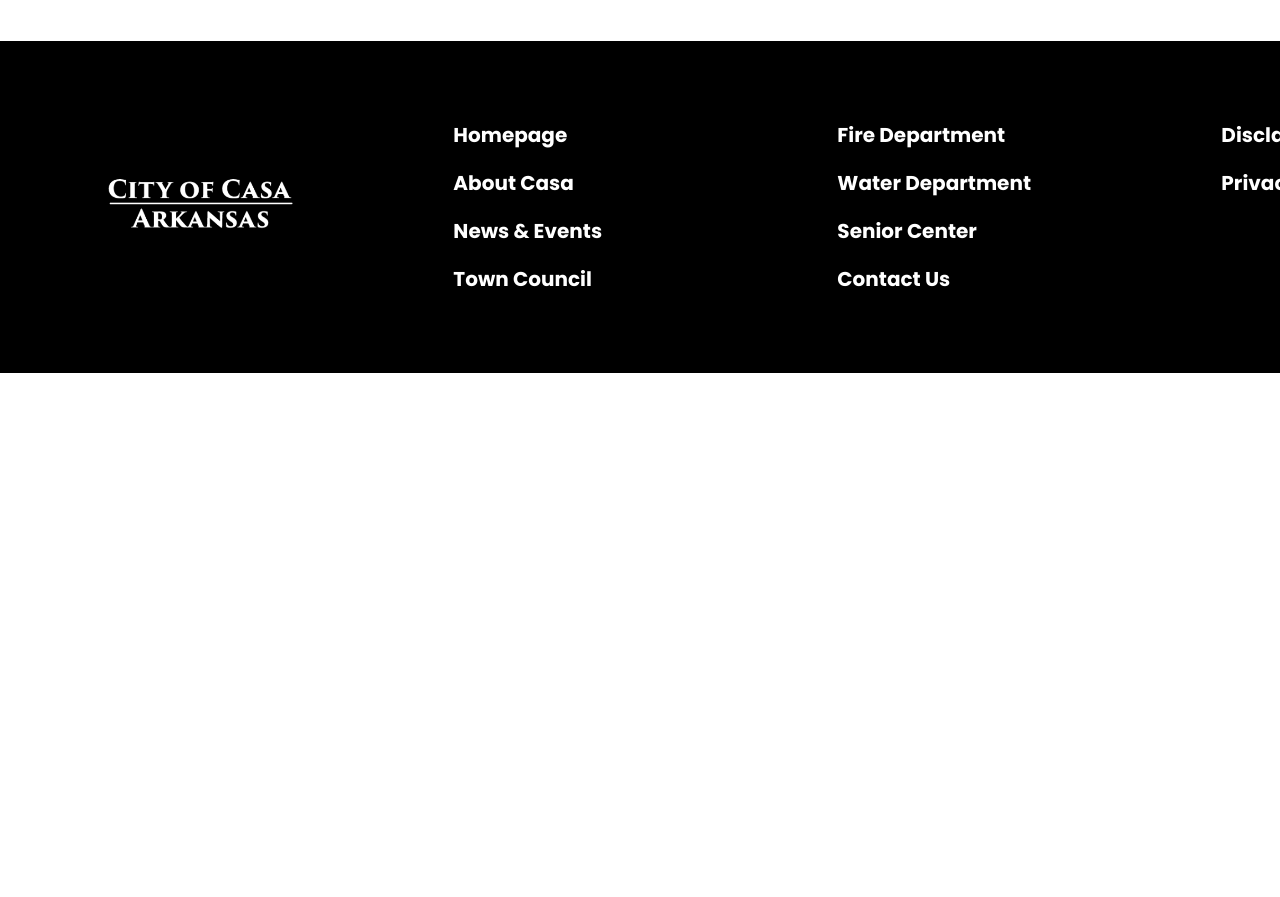
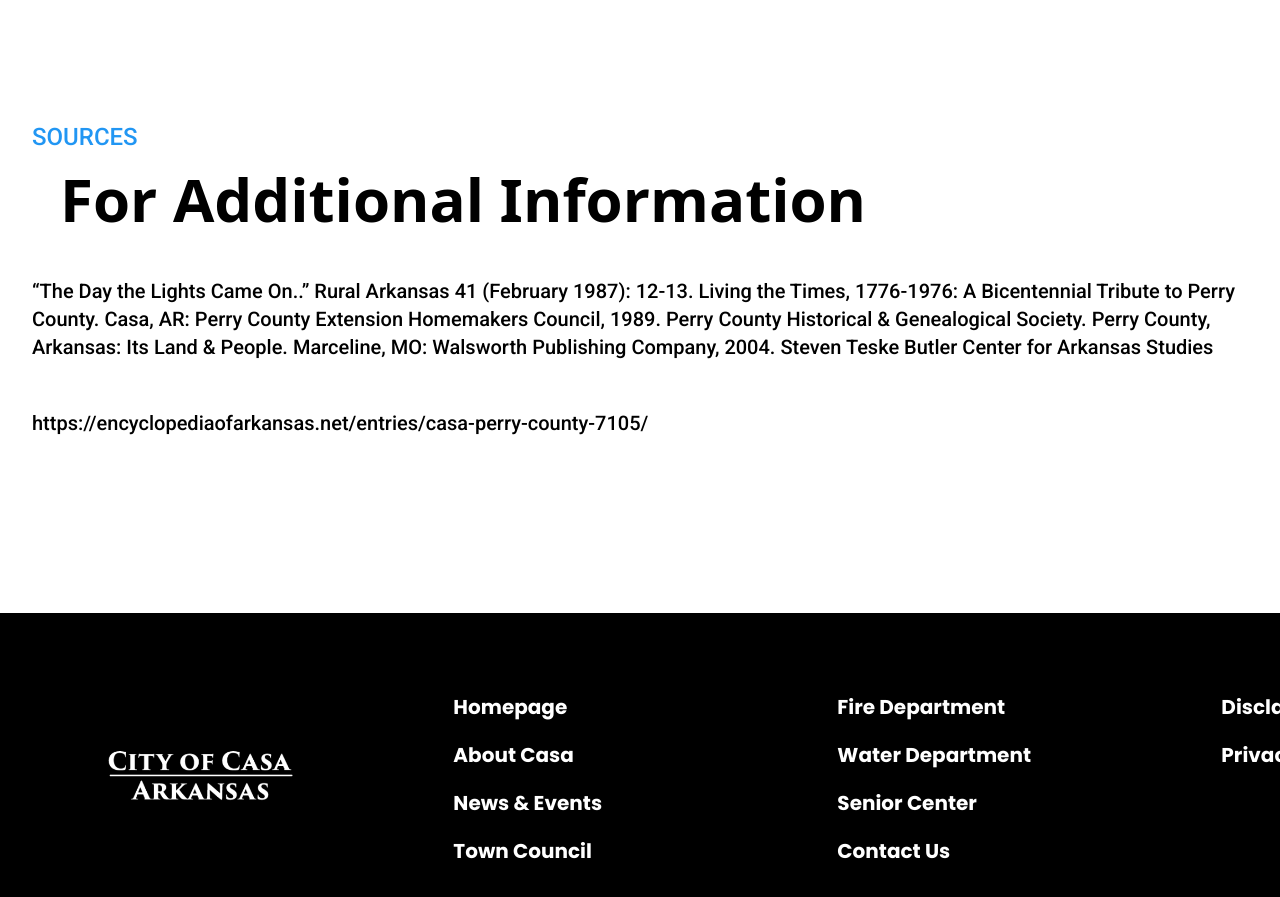
Before and after one commit to omorShahriar/casa, a Next.js app: page /about in a window 1280 px wide. Shown: the part 2420-3317 px from the top of the page. Before the commit the page ends 2793 px from the top, so only its background shows below. Built offline with nearby package versions, Linux system fonts and the light colour scheme.

Commit message:
about almost done

```diff
--- a/pages/about.js
+++ b/pages/about.js
@@ -47,6 +47,36 @@ const about = () => {
         </div>
       </Container>
       <div className=" bg-black  mt-72 mb-20 w-full h-80 "></div>
+      <Container>
+        <div className=" mt-40 ">
+          <p className=" text-casa-blue uppercase text-2xl font-medium font-roboto mb-4 ">
+            Sources
+          </p>
+          <h2 className=" ml-7 font-bold text-6xl mb-12 ">
+            For Additional Information
+          </h2>
+          <div className="font-roboto text-xl font-medium mb-44 max-w-7xl ">
+            <p className=" mb-12 ">
+              “The Day the Lights Came On..” Rural Arkansas 41 (February 1987):
+              12-13. Living the Times, 1776-1976: A Bicentennial Tribute to
+              Perry County. Casa, AR: Perry County Extension Homemakers Council,
+              1989. Perry County Historical & Genealogical Society. Perry
+              County, Arkansas: Its Land & People. Marceline, MO: Walsworth
+              Publishing Company, 2004. Steven Teske Butler Center for Arkansas
+              Studies
+            </p>
+            <p className=" ">
+              <a
+                href="https://encyclopediaofarkansas.net/entries/casa-perry-county-7105/"
+                target="_blank"
+                rel="noreferrer"
+              >
+                https://encyclopediaofarkansas.net/entries/casa-perry-county-7105/
+              </a>
+            </p>
+          </div>
+        </div>
+      </Container>
     </>
   );
 };
```
